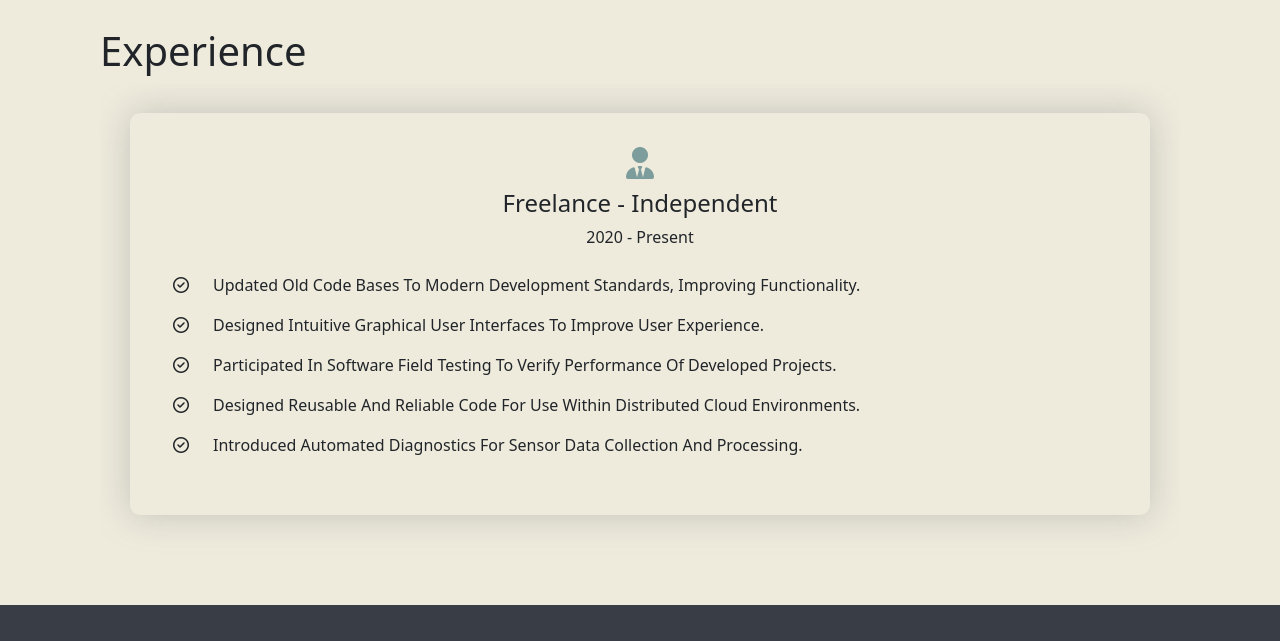
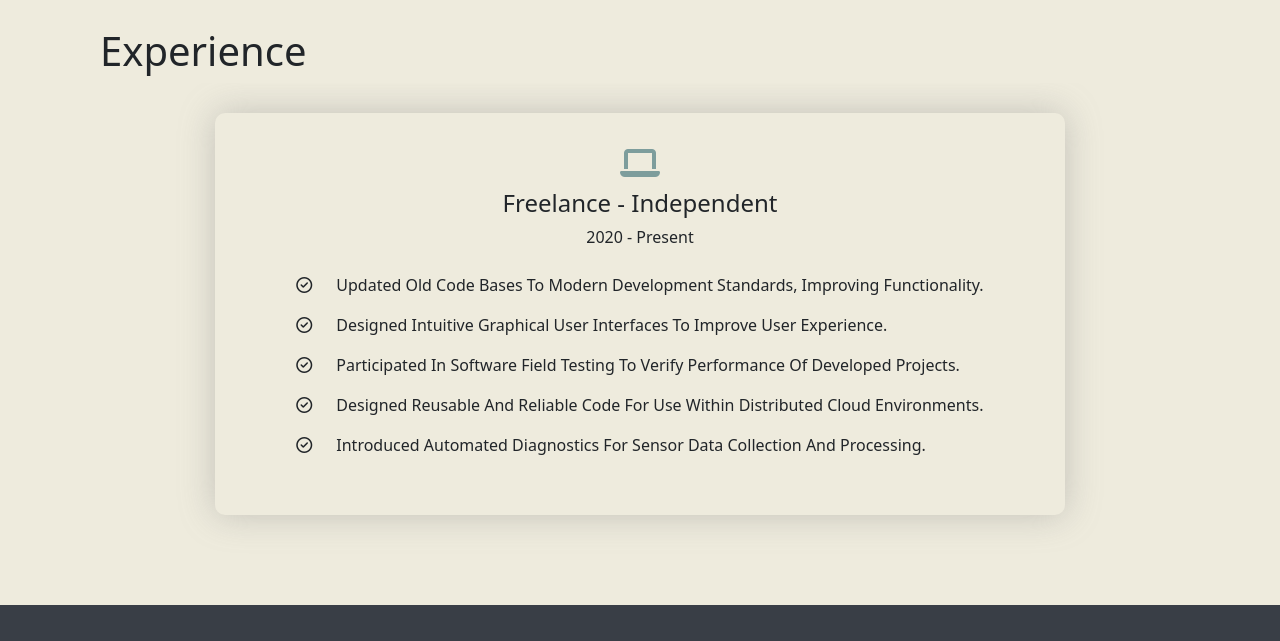
Before and after one commit to santhiago5600/portfolio, a plain HTML site: page index.html in a window 1280 px wide. Shown: the part 1973-2614 px from the top of the page. Drawn offline with nearby package versions, Linux system fonts and the light colour scheme; files whose address does not match are found by name.

Commit message:
experience card fix

```diff
--- a/index.html
+++ b/index.html
@@ -189,16 +189,16 @@
     <h1>Experience</h1>
     <div class="experience-div">
       <div class="container">
-        <div class="col-lg-12 ">
+        <div class="col-lg-10 mx-auto">
           <div class="filter-result">
             <div class="job-box d-md-flex  justify-content-between mb-30">
               <div class="job-left my-4 d-md-flex  flex-wrap">
                 <div class="job-title mx-auto">
-                  <i class="fa-solid fa-user-tie fa-2x experience-icon"></i>
-                  <h4 class="pt-2">   Freelance - Independent </h4>
+                  <i class="fa-solid fa-laptop fa-2x experience-icon"></i>
+                  <h4 class="pt-2 mx-auto">   Freelance - Independent </h4>
                   <p>2020 - Present</p>
                 </div>
-                <div class="job-content">
+                <div class="job-content mx-auto">
                   <table class="table table-borderless d-md-flex flex-wrap text-capitalize ff-open-sans">
                     <tbody>
                       <tr class="me-md-4">
```
